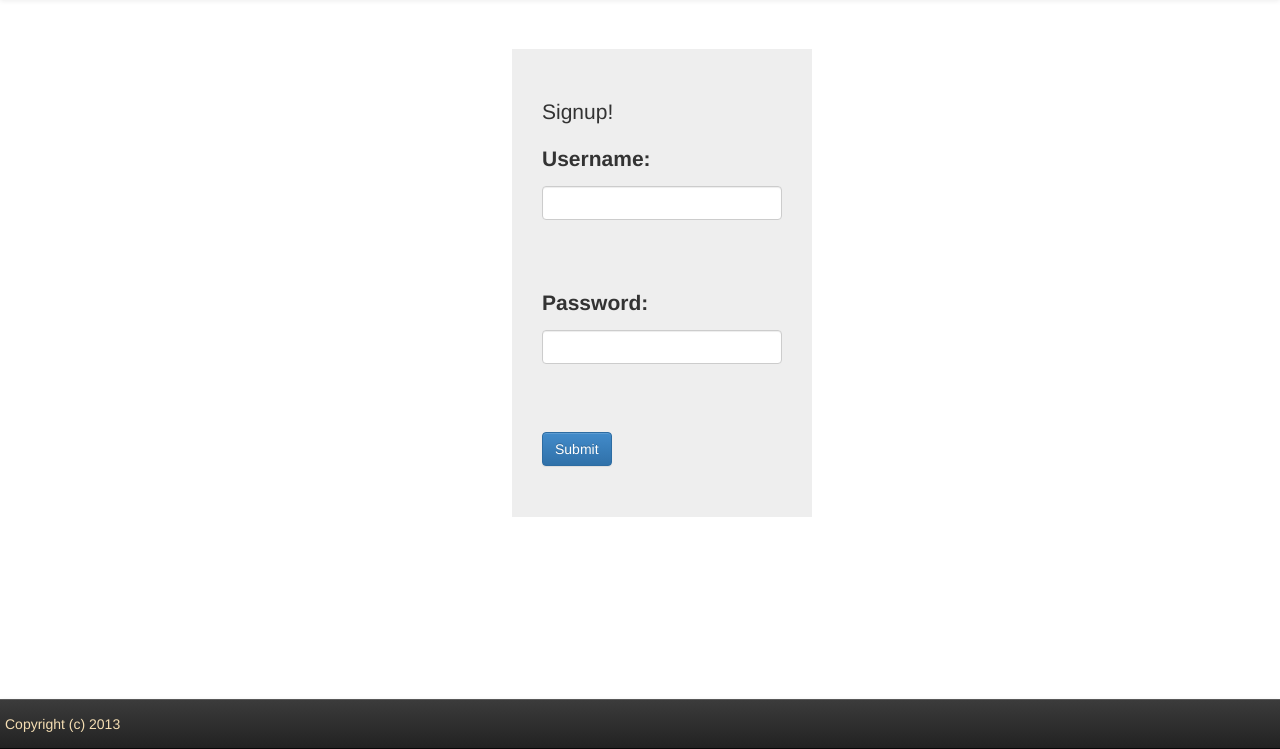
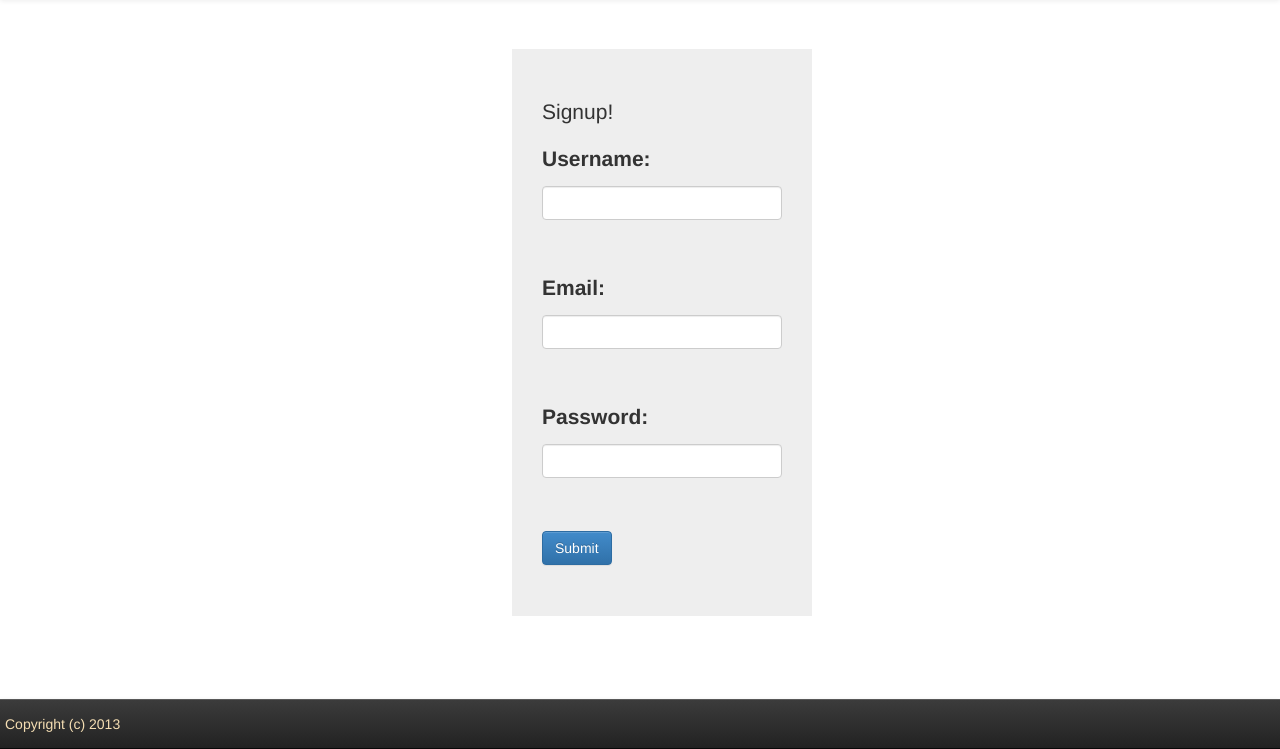
Before and after one commit to swh290/asimplebridge, a Django app: page /signup/ in a window 1280 px wide; the page is wider, and only the part inside the window is pictured. Shown: the part 51-800 px from the top of that part. Run offline with Django 3.2, Linux system fonts and the light colour scheme; some libraries are stand-ins or nearby versions.

Commit message:
add email for signup

```diff
--- a/asimplebridge/templates/login.html
+++ b/asimplebridge/templates/login.html
@@ -3,11 +3,11 @@
   <form action='/login/' method='POST' role="form">{% csrf_token %}
     <div class="jumbotron form-container">
       <p>Welcome to Our Land!</p>
-      <div class="form-group">
+      <div class="">
         <label for="usernameText">Username:</label>
         <input type='text' name='username' class="form-control" id='usernameText'></br>
       </div>
-      <div class="form-group">
+      <div class="">
         <label for="passwordText">Password:</label>
         <input type='password' name='password' class="form-control" id='passwordText'></br>
       </div>
--- a/asimplebridge/templates/signup.html
+++ b/asimplebridge/templates/signup.html
@@ -3,11 +3,15 @@
   <form action='/register/' method='POST' role="form">{% csrf_token %}
     <div class="jumbotron form-container">
       <p>Signup!</p>
-      <div class="form-group">
+      <div class="">
         <label for="usernameText">Username:</label>
         <input type='text' name='username' class="form-control" id='usernameText'></br>
       </div>
-      <div class="form-group">
+      <div class="">
+        <label for="emailText">Email:</label>
+        <input type='email' name='email' class="form-control" id='emailText'></br>
+      </div>
+      <div class="">
         <label for="passwordText">Password:</label>
         <input type='password' name='password' class="form-control" id='passwordText'></br>
       </div>
--- a/asimplebridge/views.py
+++ b/asimplebridge/views.py
@@ -31,8 +31,9 @@ def register(request):
   if request.POST:
     userName = request.POST.get('username')
     password =request.POST.get('password')
-    if not User.objects.filter(username=userName).exists():
-      user = User.objects.create(username=userName)
+    email = request.POST.get('email')
+    if not User.objects.filter(username=userName).exists() and not User.objects.filter(email=email).exists():
+      user = User.objects.create(username=userName, email=email)
       user.set_password(password)
       user.save()
       return render(request, 'login.html', locals())
```
